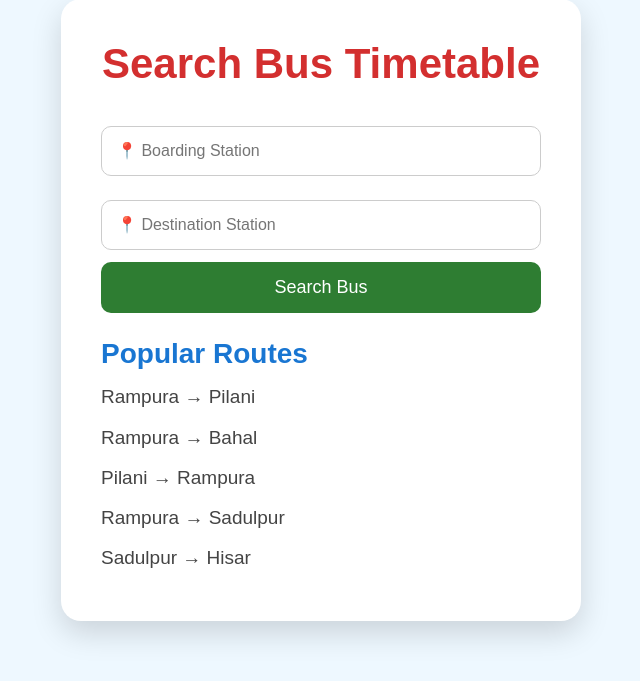
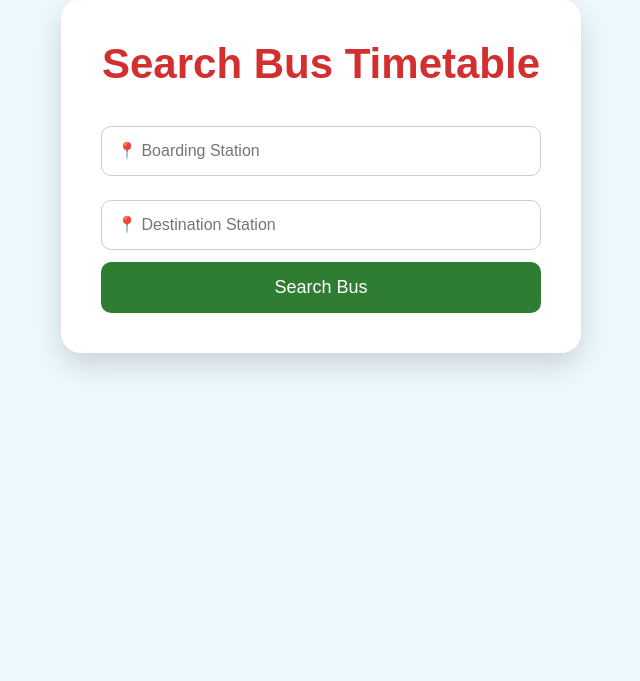
Before and after one commit to sumitsingh34398-art/PrivateBusFinder, a Flask app: page / in a window 1280 px wide. Shown: the part 396-1077 px from the top of the page, without its empty margins (319-959 px from the left). After the commit the page ends 767 px from the top, so only its background shows below. Run offline with Flask 3, Linux system fonts and the light colour scheme.

Commit message:
Remove popular routes from index.html
Removed the popular routes section from the index page.

```diff
--- a/templates/index.html
+++ b/templates/index.html
@@ -50,14 +50,7 @@
         </button>
 
     </form>
-    <div class="popular-routes">
-        <h3>Popular Routes</h3>
-        <p> Rampura → Pilani</p>
-        <p> Rampura → Bahal</p>
-        <p> Pilani → Rampura</p>
-        <p> Rampura → Sadulpur</p>
-        <p> Sadulpur → Hisar</p>
-    </div>
+
 </div>
 
 </body>
```
